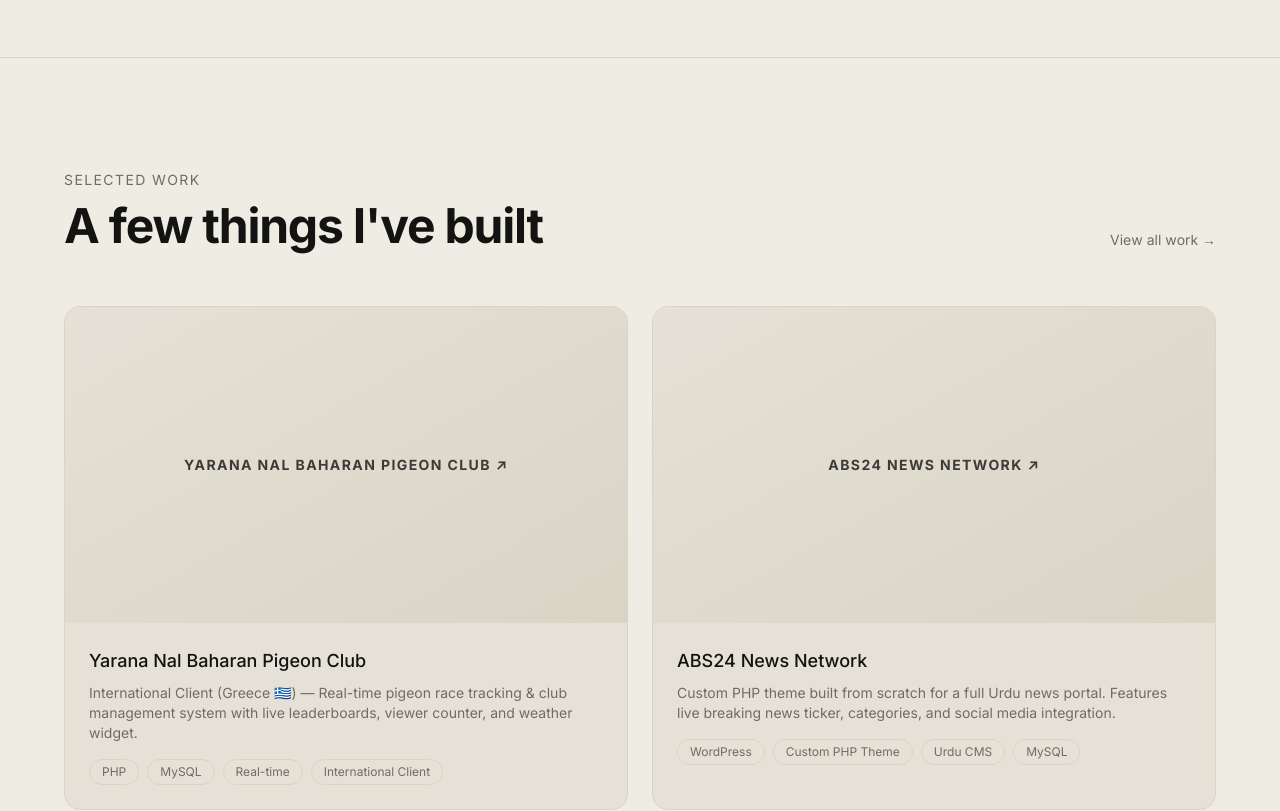
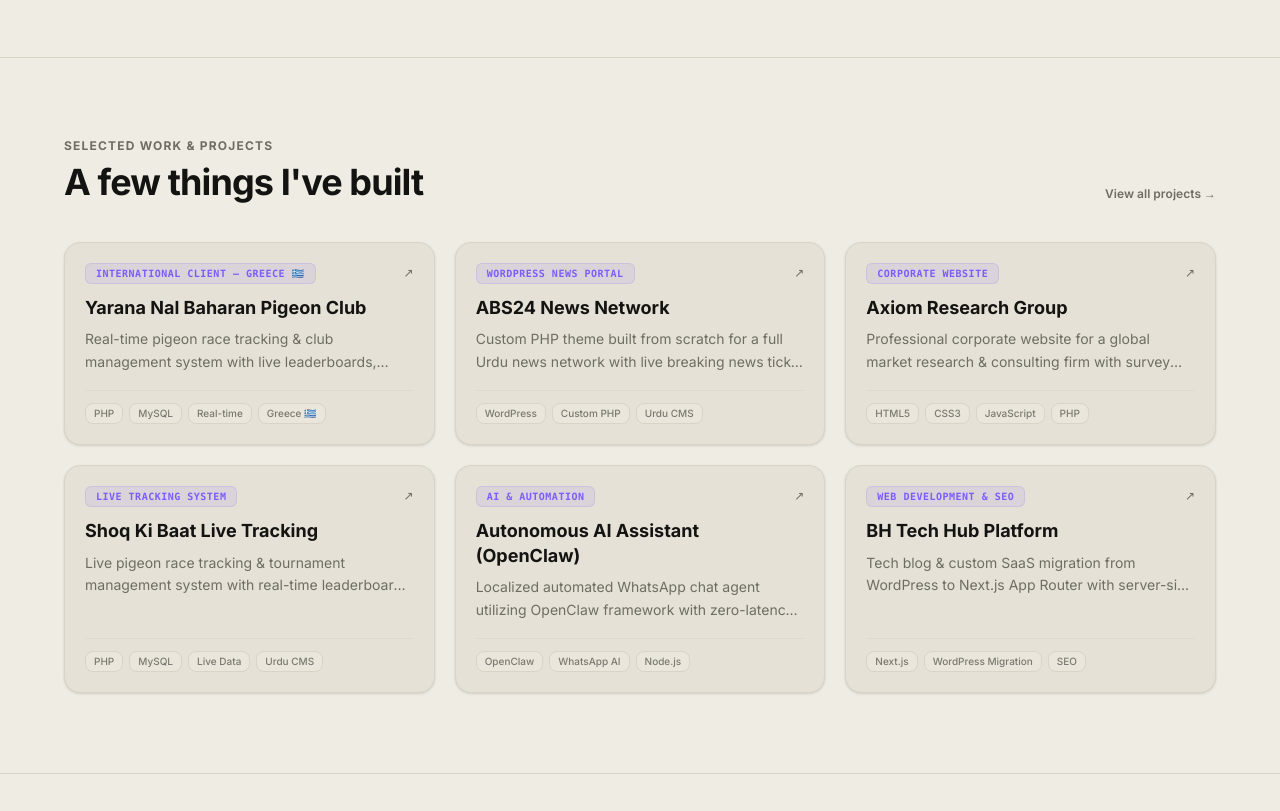
Before and after one commit to basharat123-web/my-portfolio, a Next.js app: page / in a window 1280 px wide. Shown: the part 2360-3171 px from the top of the page. Built offline with nearby package versions, Linux system fonts and the light colour scheme.

Commit message:
Redesign Work section to compact 3-column Framer Motion card layout with interactive spring physics

```diff
--- a/src/components/Work.tsx
+++ b/src/components/Work.tsx
@@ -7,102 +7,180 @@
   {
     slug: "yarana-nal-baharan-pigeon-club",
     title: "Yarana Nal Baharan Pigeon Club",
-    description: "International Client (Greece 🇬🇷) — Real-time pigeon race tracking & club management system with live leaderboards, viewer counter, and weather widget.",
-    tags: ["PHP", "MySQL", "Real-time", "International Client"],
+    category: "INTERNATIONAL CLIENT — GREECE 🇬🇷",
+    description:
+      "Real-time pigeon race tracking & club management system with live leaderboards, viewer counters, and weather integration.",
+    tags: ["PHP", "MySQL", "Real-time", "Greece 🇬🇷"],
     url: "https://yarannalbaharan.com",
   },
   {
     slug: "abs24-news-portal",
     title: "ABS24 News Network",
-    description: "Custom PHP theme built from scratch for a full Urdu news portal. Features live breaking news ticker, categories, and social media integration.",
-    tags: ["WordPress", "Custom PHP Theme", "Urdu CMS", "MySQL"],
+    category: "WORDPRESS NEWS PORTAL",
+    description:
+      "Custom PHP theme built from scratch for a full Urdu news network with live breaking news ticker and RTL font optimization.",
+    tags: ["WordPress", "Custom PHP", "Urdu CMS"],
     url: "https://abs24news.com",
   },
   {
     slug: "axiom-research-group",
     title: "Axiom Research Group",
-    description: "Professional corporate website for a global market research & consulting firm with survey portal, case studies, and client showcase.",
-    tags: ["HTML5", "CSS3", "JavaScript", "PHP", "Corporate"],
+    category: "CORPORATE WEBSITE",
+    description:
+      "Professional corporate website for a global market research & consulting firm with survey portals and case studies.",
+    tags: ["HTML5", "CSS3", "JavaScript", "PHP"],
     url: "https://www.axiomresearchgroup.site",
   },
   {
     slug: "shoq-ki-baat-live-tracking",
     title: "Shoq Ki Baat Live Tracking",
-    description: "Live pigeon race tracking & tournament management system with real-time leaderboard, pigeon stats, weather API, and admin CMS.",
+    category: "LIVE TRACKING SYSTEM",
+    description:
+      "Live pigeon race tracking & tournament management system with real-time leaderboard rankings and automated score calculation.",
     tags: ["PHP", "MySQL", "Live Data", "Urdu CMS"],
     url: "https://shoqkibat.com",
   },
   {
     slug: "autonomous-ai-assistant-openclaw",
     title: "Autonomous AI Assistant (OpenClaw)",
-    description: "Engineered and deployed a localized automated WhatsApp chat agent utilizing OpenClaw framework with custom persona parameters.",
-    tags: ["OpenClaw", "WhatsApp AI", "Model Endpoints", "Node.js"],
+    category: "AI & AUTOMATION",
+    description:
+      "Localized automated WhatsApp chat agent utilizing OpenClaw framework with zero-latency model endpoints and persona rules.",
+    tags: ["OpenClaw", "WhatsApp AI", "Node.js"],
   },
   {
     slug: "bh-tech-hub-saas-migration",
     title: "BH Tech Hub Platform",
-    description: "Tech blog & custom SaaS migration from WordPress to Next.js App Router with server-side logic and technical SEO optimizations.",
-    tags: ["Next.js", "WordPress Migration", "SEO", "Ahrefs"],
+    category: "WEB DEVELOPMENT & SEO",
+    description:
+      "Tech blog & custom SaaS migration from WordPress to Next.js App Router with server-side logic and technical SEO.",
+    tags: ["Next.js", "WordPress Migration", "SEO"],
     url: "https://bhtechhub.com",
   },
 ];
 
+const containerVariants = {
+  hidden: { opacity: 0 },
+  visible: {
+    opacity: 1,
+    transition: {
+      staggerChildren: 0.08,
+      delayChildren: 0.1,
+    },
+  },
+};
+
+const cardVariants = {
+  hidden: { opacity: 0, y: 24, scale: 0.97 },
+  visible: {
+    opacity: 1,
+    y: 0,
+    scale: 1,
+    transition: {
+      duration: 0.5,
+      ease: [0.25, 0.1, 0.25, 1.0] as const,
+    },
+  },
+};
+
 export default function Work() {
   return (
-    <section id="work" className="px-6 py-14 sm:py-28 border-t border-border">
+    <section id="work" className="px-4 sm:px-6 py-12 sm:py-20 border-t border-border">
       <div className="mx-auto max-w-6xl">
-        <div className="flex items-end justify-between mb-10 sm:mb-14">
+        {/* Section Header */}
+        <div className="flex items-end justify-between mb-8 sm:mb-10">
           <div>
-            <p className="text-xs sm:text-sm tracking-widest text-muted uppercase mb-3">
-              Selected Work
-            </p>
-            <h2 className="text-3xl sm:text-5xl font-bold tracking-tight max-w-xl">
+            <motion.p
+              initial={{ opacity: 0, y: 10 }}
+              whileInView={{ opacity: 1, y: 0 }}
+              viewport={{ once: true }}
+              className="text-xs font-bold tracking-widest text-muted uppercase mb-2"
+            >
+              SELECTED WORK & PROJECTS
+            </motion.p>
+            <motion.h2
+              initial={{ opacity: 0, y: 15 }}
+              whileInView={{ opacity: 1, y: 0 }}
+              viewport={{ once: true }}
+              transition={{ delay: 0.05 }}
+              className="text-2xl sm:text-4xl font-bold tracking-tight text-fg"
+            >
               A few things I&apos;ve built
-            </h2>
+            </motion.h2>
           </div>
-          <a
+          <motion.a
             href="/work"
-            className="hidden sm:inline text-sm text-muted hover:text-accent transition-colors"
+            initial={{ opacity: 0 }}
+            whileInView={{ opacity: 1 }}
+            viewport={{ once: true }}
+            className="hidden sm:inline-flex items-center text-xs font-semibold text-muted hover:text-fg transition-colors"
           >
-            <HoverRoll>View all work →</HoverRoll>
-          </a>
+            <HoverRoll>View all projects →</HoverRoll>
+          </motion.a>
         </div>
 
-        <div className="grid grid-cols-1 sm:grid-cols-2 gap-6">
-          {PROJECTS.map((project, i) => (
+        {/* Compact 3-Column Grid with Framer Motion Stagger */}
+        <motion.div
+          variants={containerVariants}
+          initial="hidden"
+          whileInView="visible"
+          viewport={{ once: true, amount: 0.15 }}
+          className="grid grid-cols-1 md:grid-cols-2 lg:grid-cols-3 gap-4 sm:gap-5"
+        >
+          {PROJECTS.map((project) => (
             <motion.a
-              key={project.title}
+              key={project.slug}
               href={`/work/${project.slug}`}
-              initial={{ opacity: 0, y: 30 }}
-              whileInView={{ opacity: 1, y: 0 }}
-              viewport={{ once: true, amount: 0.3 }}
-              transition={{ duration: 0.5, ease: "easeOut", delay: i * 0.08 }}
-              whileHover={{ y: -6 }}
-              className="group block rounded-2xl border border-border overflow-hidden bg-bg-soft"
+              variants={cardVariants}
+              whileHover={{ y: -4, scale: 1.01 }}
+              whileTap={{ scale: 0.98 }}
+              className="group flex flex-col justify-between rounded-2xl border border-border bg-bg-soft p-5 shadow-sm hover:shadow-xl hover:border-fg/30 transition-all duration-300 relative overflow-hidden"
             >
-              <div className="aspect-video bg-gradient-to-br from-bg-soft to-border flex items-center justify-center p-6 text-center">
-                <span className="text-sm font-bold text-fg/80 uppercase tracking-widest group-hover:text-accent transition-colors">
-                  {project.title} ↗
+              <div>
+                {/* Category Pill */}
+                <div className="flex items-center justify-between gap-2 mb-3">
+                  <span className="text-[10px] font-mono font-bold tracking-wider text-accent bg-accent/10 px-2.5 py-0.5 rounded-md border border-accent/15 uppercase">
+                    {project.category}
+                  </span>
+                  <span className="text-xs text-muted group-hover:text-fg group-hover:translate-x-0.5 transition-all">
+                    ↗
                   </span>
                 </div>
-              <div className="p-6">
-                <h3 className="text-lg font-medium mb-2 group-hover:text-accent transition-colors">
+
+                {/* Project Title */}
+                <h3 className="text-base sm:text-lg font-bold text-fg mb-2 leading-snug group-hover:text-accent transition-colors">
                   {project.title}
                 </h3>
-                <p className="text-muted text-sm mb-4">{project.description}</p>
-                <div className="flex flex-wrap gap-2">
+
+                {/* Compact Description */}
+                <p className="text-muted text-xs sm:text-sm leading-relaxed mb-4 line-clamp-2">
+                  {project.description}
+                </p>
+              </div>
+
+              {/* Tags Footer */}
+              <div className="pt-3 border-t border-border/60 flex flex-wrap gap-1.5 mt-auto">
                 {project.tags.map((tag) => (
                   <span
                     key={tag}
-                      className="text-xs rounded-full border border-border px-3 py-1 text-muted"
+                    className="text-[10px] font-medium rounded-lg border border-border bg-bg/50 px-2 py-0.5 text-muted/90"
                   >
                     {tag}
                   </span>
                 ))}
               </div>
-              </div>
             </motion.a>
           ))}
+        </motion.div>
+
+        {/* Mobile View All CTA */}
+        <div className="mt-8 text-center sm:hidden">
+          <a
+            href="/work"
+            className="inline-flex items-center gap-2 rounded-full bg-fg text-bg px-6 py-3 text-xs font-semibold"
+          >
+            <HoverRoll>View all projects →</HoverRoll>
+          </a>
         </div>
       </div>
     </section>
```
Lines whose indentation alone changed are shown as unchanged.
